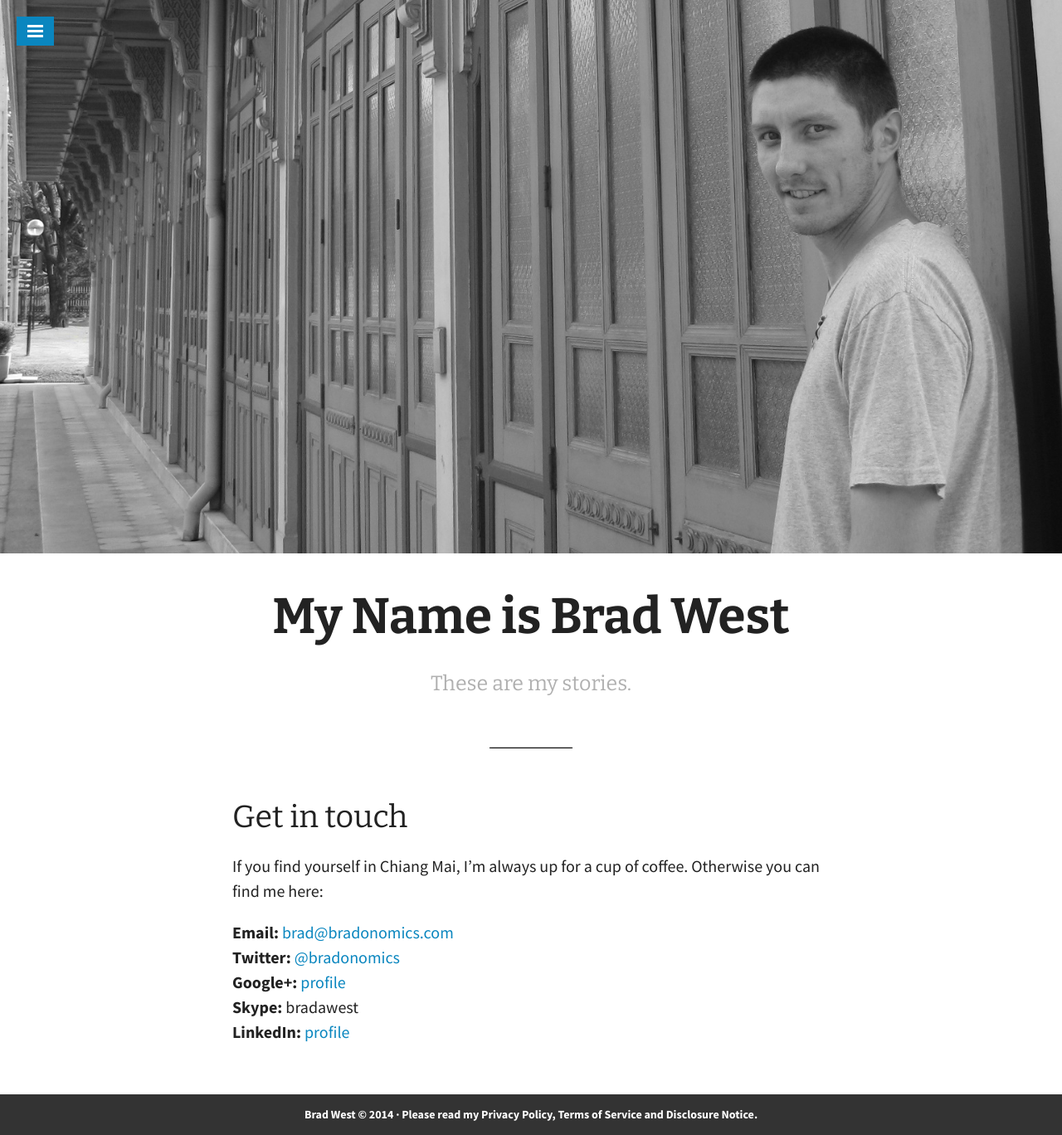
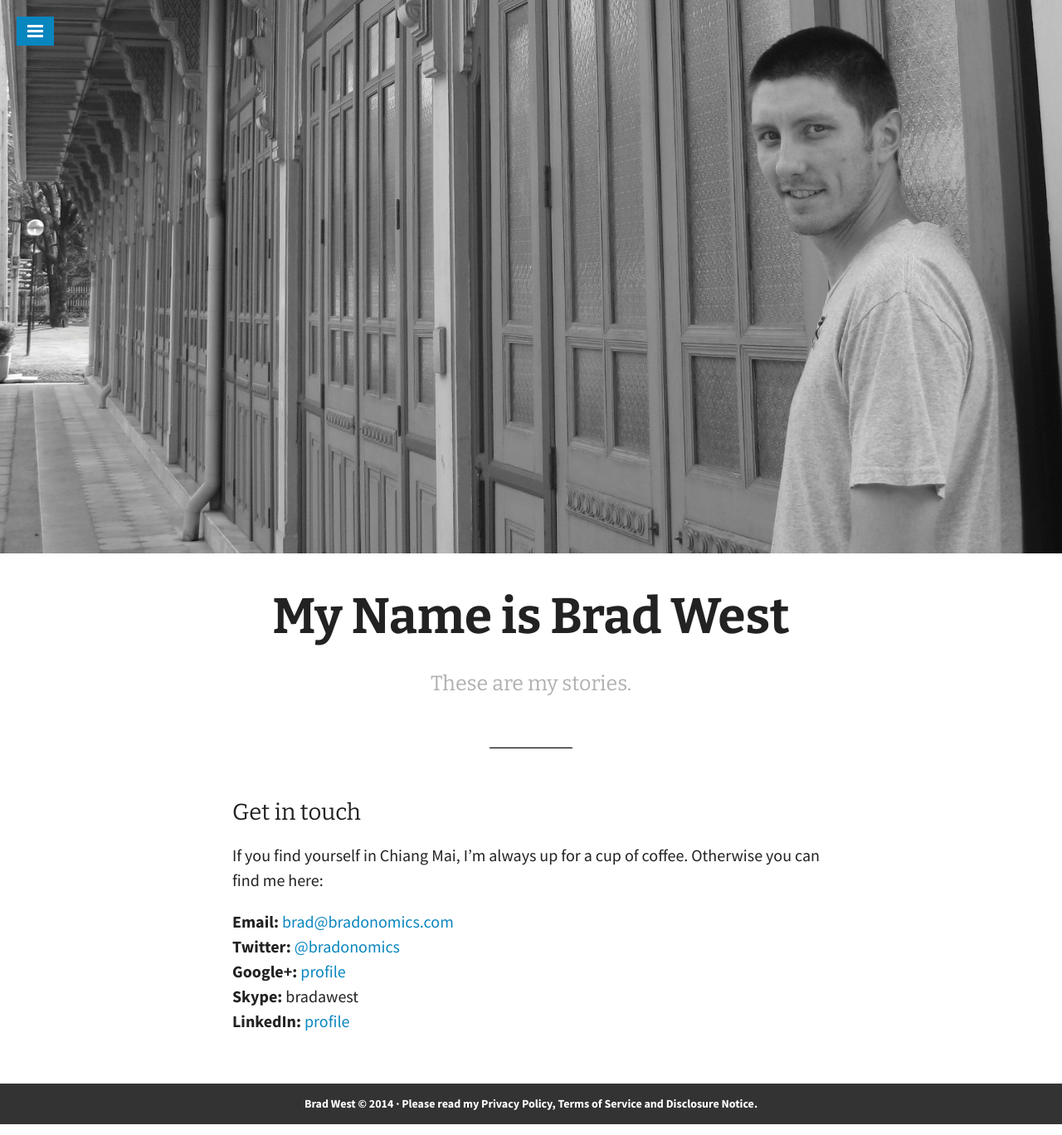
Before and after one commit to snowdj/bradonomics.github.io, a Jekyll site: the page built from about.md, in a window 1280 px wide. Shown: the whole page at 83% size. Built offline with Jekyll 4.4.1, drawn with Linux system fonts in a browser that asks for light colours; some web fonts are replaced.

Commit message:
Changing H tag

```diff
--- a/about.md
+++ b/about.md
@@ -9,7 +9,7 @@ image: bradonomics-cover.jpg
 teaser:
 ---
 
-## Get in touch
+### Get in touch
 
 If you find yourself in Chiang Mai, I'm always up for a cup of coffee. Otherwise you can find me here:
 
```
